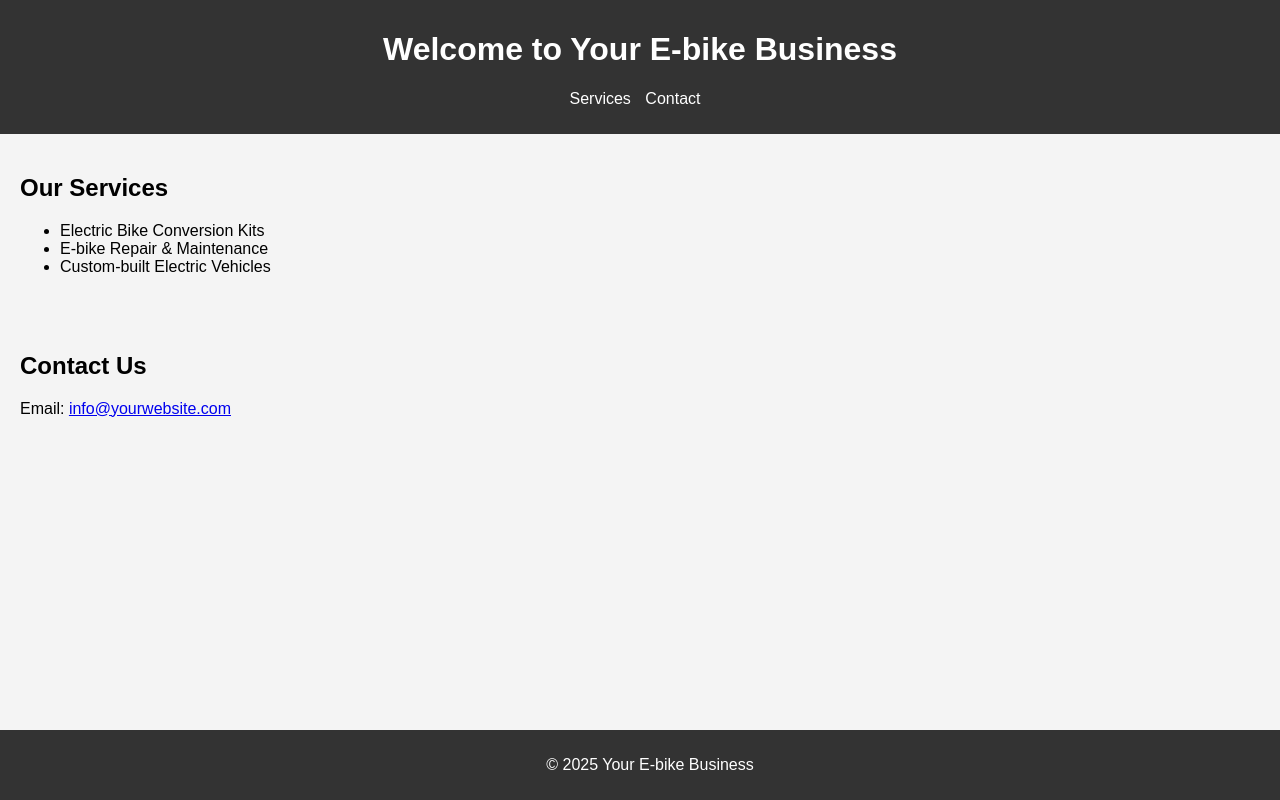
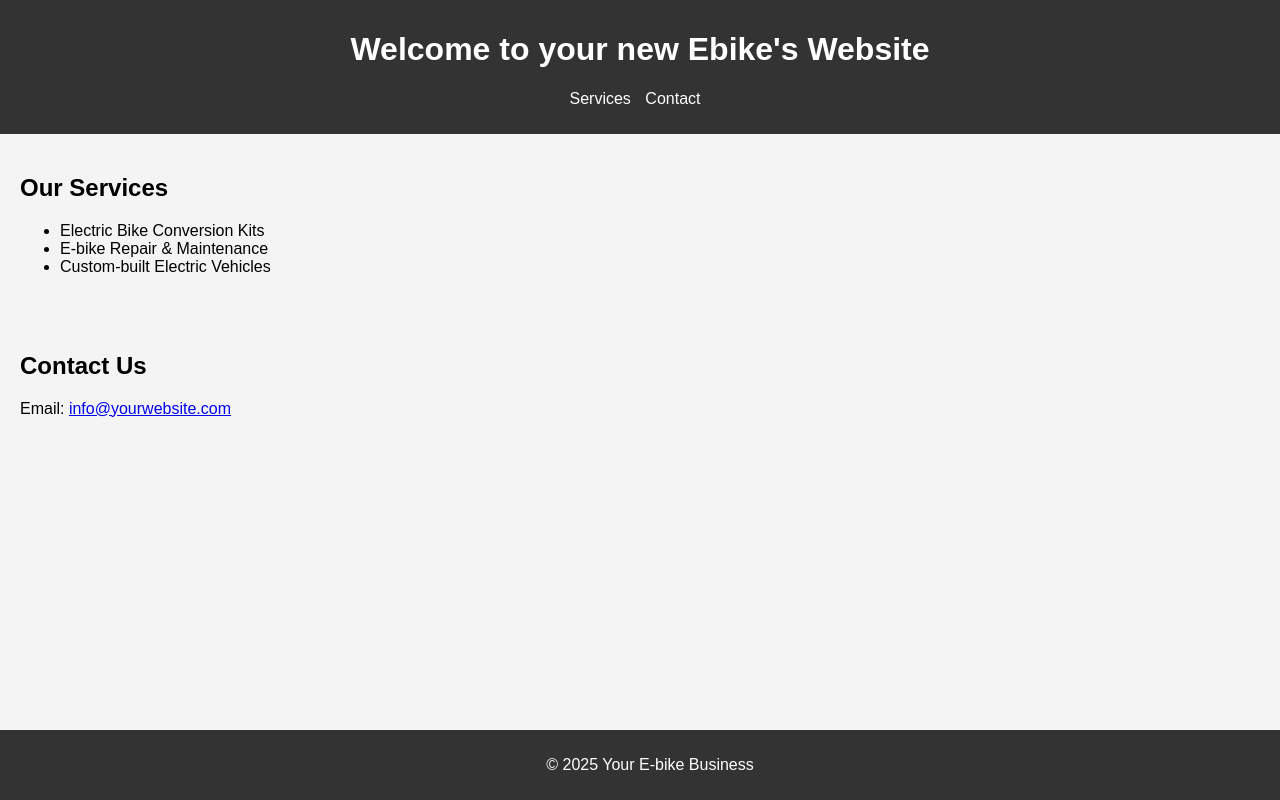
Before and after one commit to tailoredminibikes/tailoredminibikes.github.io, a plain HTML site: page index.html in a window 1280 px wide. Drawn offline with Linux system fonts and the light colour scheme; a script that the page names is missing.

Commit message:
Update index.html

```diff
--- a/index.html
+++ b/index.html
@@ -3,12 +3,12 @@
 <head>
     <meta charset="UTF-8">
     <meta name="viewport" content="width=device-width, initial-scale=1.0">
-    <title>Your E-bike Business</title>
+    <title>Tailored Mini Bikes</title>
     <link rel="stylesheet" href="styles.css">
 </head>
 <body>
     <header>
-        <h1>Welcome to Your E-bike Business</h1>
+        <h1>Welcome to your new Ebike's Website</h1>
         <nav>
             <ul>
                 <li><a href="#services">Services</a></li>
```
